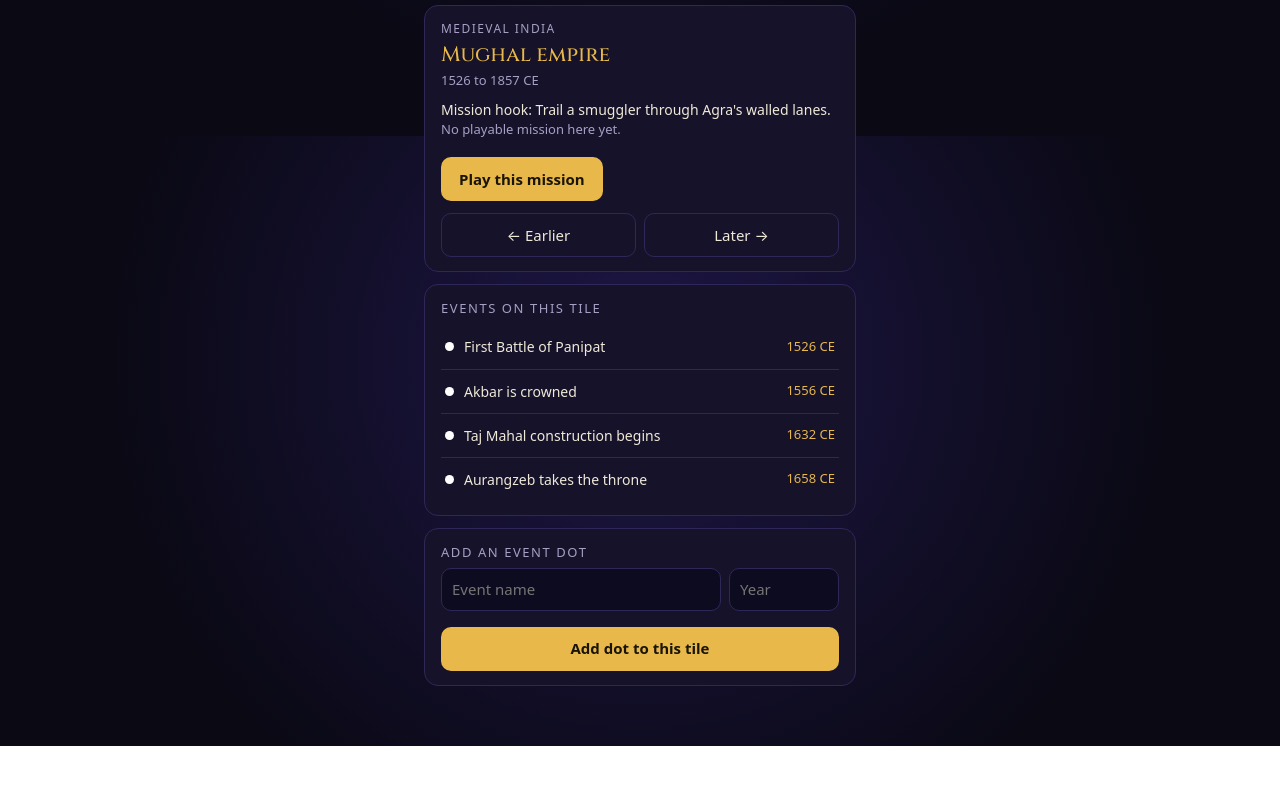
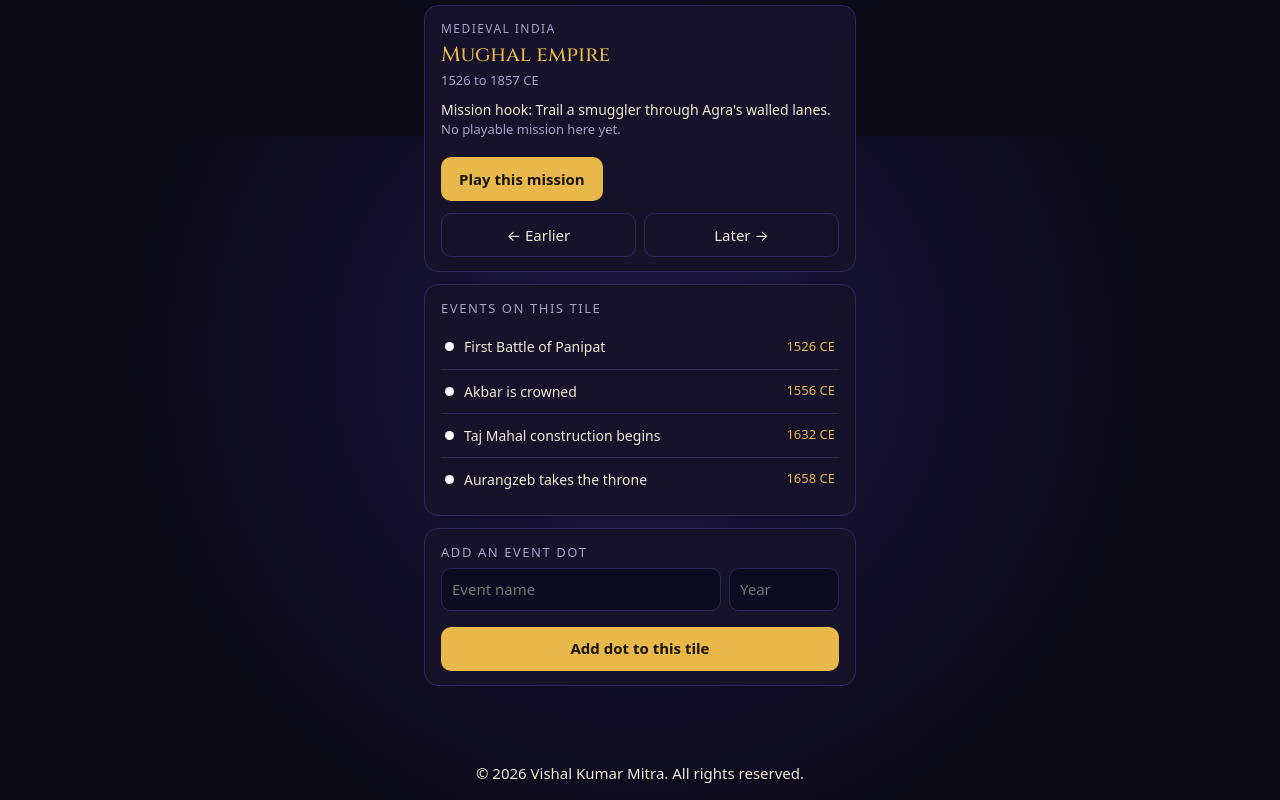
Before and after one commit to VishalKumarMitra786/dharmastra, a plain HTML site: page prototypes/time-chakra/index.html in a window 1280 px wide. Shown: the part 664-1464 px from the top of the page. Before the commit the page ends 1410 px from the top, so only its background shows below. Drawn offline with Linux system fonts and the light colour scheme.

Commit message:
Add all-rights-reserved LICENSE, README and page notices
Co-Authored-By: Claude Sonnet 5.5 <noreply@anthropic.com>
Claude-Session: https://claude.ai/code/session_01Senta5YC9cXpxr8wrmQWJA

```diff
--- a/prototypes/time-chakra/index.html
+++ b/prototypes/time-chakra/index.html
@@ -365,5 +365,6 @@ $("iy").addEventListener("input",function(){$("err").textContent=""});
 
 sel(14);
 </script>
+<p class="note" style="text-align:center;margin:1rem 0">© 2026 Vishal Kumar Mitra. All rights reserved.</p>
 </body>
 </html>
```
Also changed, not shown: index.html (+1 -0 lines), 2 other files.
